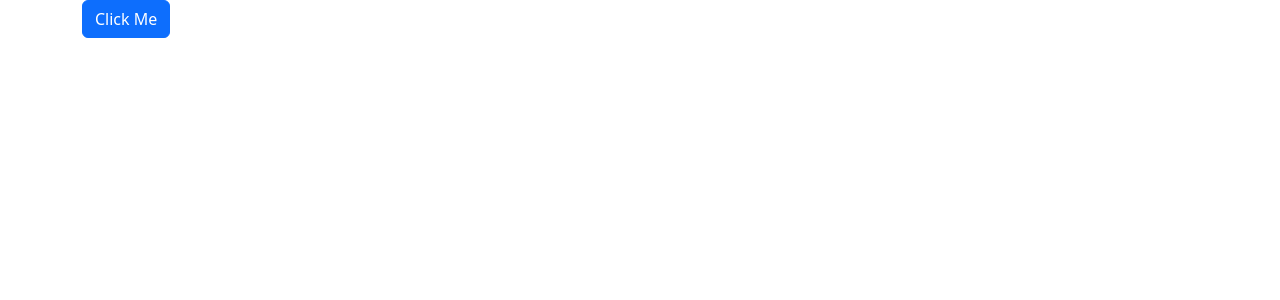
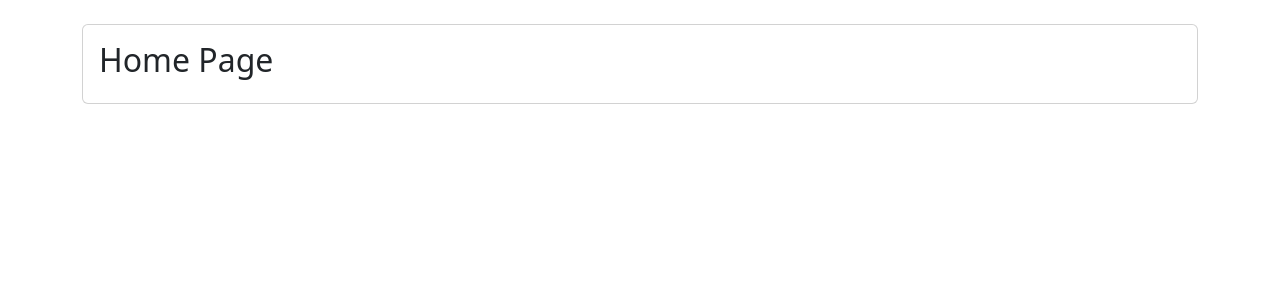
Before and after one commit to J4bush005/affordablehardwoodkc, a React (Create React App) app: page / in a window 1280 px wide. Shown: the top 300 px of the page. Built offline with nearby package versions, Linux system fonts and the light colour scheme.

Commit message:
Prototype Home Page

```diff
--- a/src/App.js
+++ b/src/App.js
@@ -1,11 +1,11 @@
 import './App.css';
 import React from 'react';
+import Home from "./components/pages/Home";
 
 function App() {
   return (
-    <div className="container">
-      <button className="btn btn-primary">Click Me</button>
-
+    <div>
+      <Home />
     </div>
   );
 }
--- /dev/null
+++ b/src/components/pages/Home.jsx
@@ -0,0 +1,15 @@
+import React from "react";
+
+function Home() {
+    return(
+        <div className="container">
+            <div className="card mt-4">
+                <div className="card-body">
+                    <h2>Home Page</h2>
+                </div>
+            </div>
+        </div>
+    );
+}
+
+export default Home;
```
Also changed, not shown: src/components/pages/About.jsx (added), src/components/pages/Contact.jsx (added).
